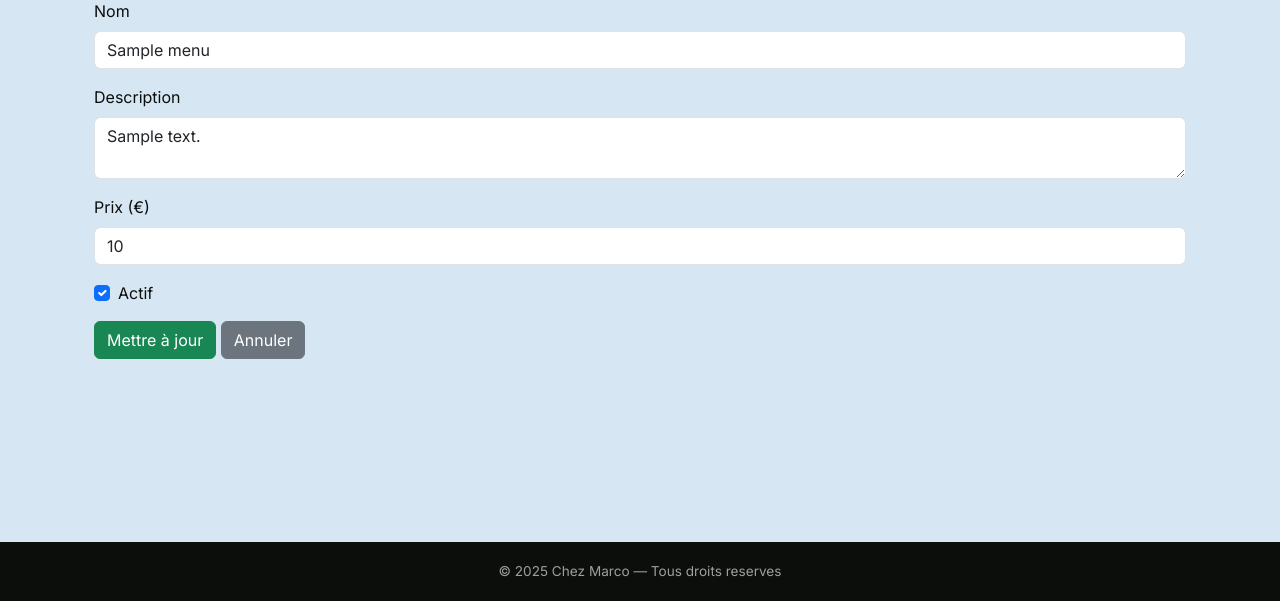
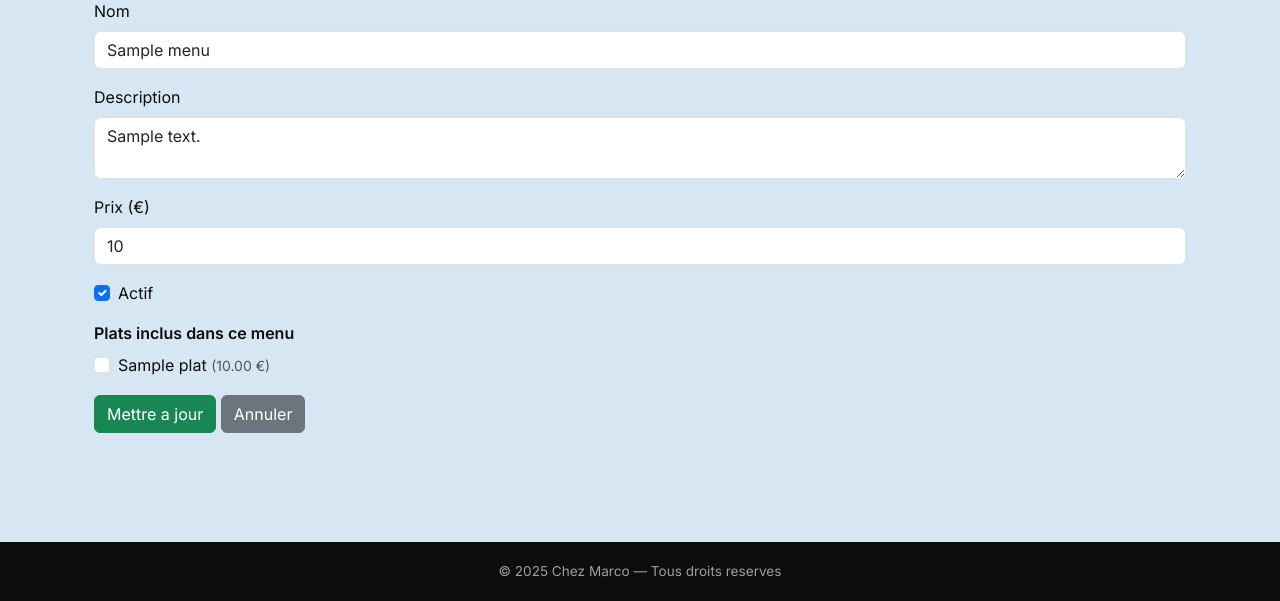
Before and after one commit to merwanerachedi/SAE-WebSite, a PHP site: template projet-restaurant/views/menus/edit.php in a window 1280 px wide. Shown: the part 199-800 px from the top of the page. Run offline with PHP 8.4, Linux system fonts and the light colour scheme; the template is opened without the code that fills it: most values are stand-ins (such as "Sample title", 1, 10 or a date in 2020); data that the repository does not hold is empty; some libraries are stand-ins or nearby versions.

Commit message:
feat(menus): gestion relation N-N menu/plats via checkboxes
- Ajout getPlats() et syncPlats() dans Menu.php (supprime+recree les liaisons)
- Menu::create() retourne l'id pour syncPlats apres insertion
- Injection de Plat dans MenuController, plats passes aux vues create/edit
- Appel syncPlats dans store() et update()
- Checkboxes dans create.php et edit.php avec pre-cochage via platsMenu

```diff
--- a/projet-restaurant/views/menus/edit.php
+++ b/projet-restaurant/views/menus/edit.php
@@ -21,7 +21,27 @@
             <input type="checkbox" class="form-check-input" id="actif" name="actif" value="1" <?= $menu['actif'] ? 'checked' : '' ?>>
             <label class="form-check-label" for="actif">Actif</label>
         </div>
-        <button type="submit" class="btn btn-success">Mettre à jour</button>
+        <div class="mb-3">
+            <label class="form-label fw-bold">Plats inclus dans ce menu</label>
+            <div class="row row-cols-2 row-cols-md-3 g-2">
+                <?php foreach ($plats as $plat): ?>
+                <div class="col">
+                    <div class="form-check">
+                        <input class="form-check-input" type="checkbox"
+                               name="plat_ids[]"
+                               value="<?= $plat['id'] ?>"
+                               id="plat_<?= $plat['id'] ?>"
+                               <?= isset($platsMenu) && in_array($plat['id'], $platsMenu) ? 'checked' : '' ?>>
+                        <label class="form-check-label" for="plat_<?= $plat['id'] ?>">
+                            <?= htmlspecialchars($plat['nom']) ?>
+                            <small class="text-muted">(<?= number_format($plat['prix'], 2) ?> €)</small>
+                        </label>
+                    </div>
+                </div>
+                <?php endforeach; ?>
+            </div>
+        </div>
+        <button type="submit" class="btn btn-success">Mettre a jour</button>
         <a href="<?= BASE_URL ?>?action=menus" class="btn btn-secondary">Annuler</a>
     </form>
 </div>
```
Also changed, not shown: projet-restaurant/controllers/MenuController.php (+21 -10 lines), projet-restaurant/models/Menu.php (+28 -2 lines), projet-restaurant/views/menus/create.php (+19 -0 lines).
